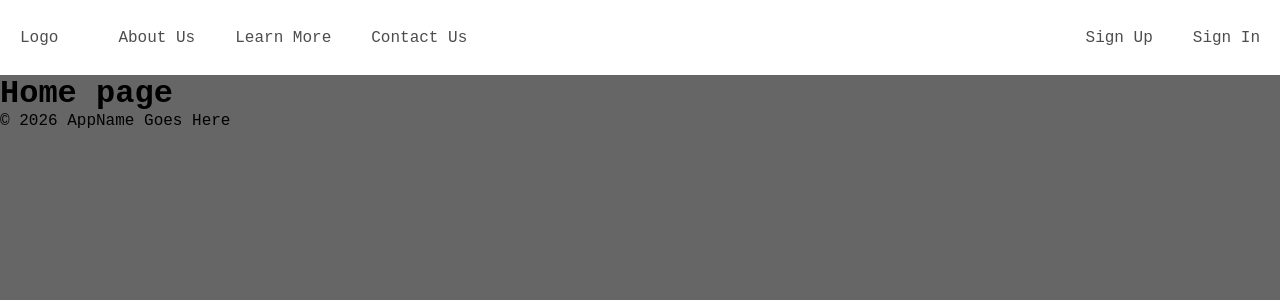
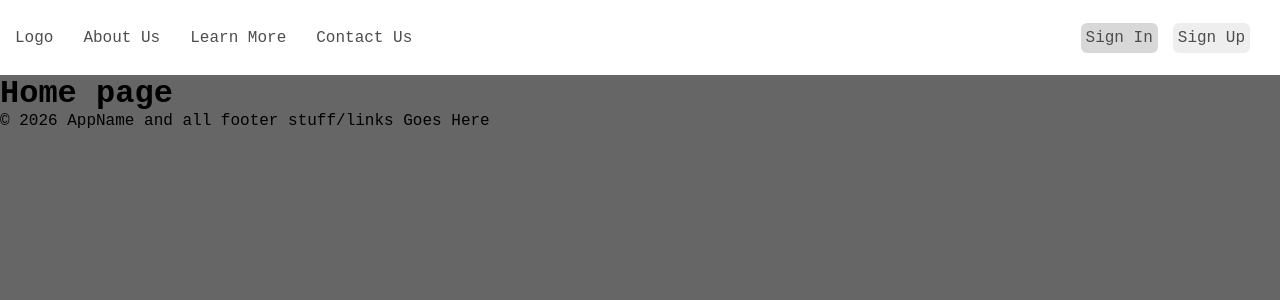
Before and after one commit to nnechi/CS-472, a React (Vite) app in the folder client/: page / in a window 1280 px wide. Shown: the top 300 px of the page. Built offline with nearby package versions, Linux system fonts and the light colour scheme; the HTML template or start-up script is replaced by a standard one.

Commit message:
Added more styling to navbar and changed layout for signin/signup pages

```diff
--- a/client/src/components/Footer.tsx
+++ b/client/src/components/Footer.tsx
@@ -1,6 +1,6 @@
 
 export default function Footer() {
     return(
-        <footer>&#169; 2026 AppName Goes Here</footer>
+        <footer>&#169; 2026 AppName and all footer stuff/links Goes Here</footer>
     )
 }
--- a/client/src/components/Navbar.tsx
+++ b/client/src/components/Navbar.tsx
@@ -33,8 +33,8 @@ export default function Navbar() {
             </div>
 
             <div className="navbar-right">
-                <Link to="/signup">Sign Up</Link>
-                <Link to="/signin">Sign In</Link>
+                <Link to="/login" className="nav-button signin">Sign In</Link>
+                <Link to="/signup" className="nav-button signup">Sign Up</Link>
             </div>
 
         </nav>
--- a/client/src/index.css
+++ b/client/src/index.css
@@ -153,20 +153,23 @@ body {
   background-color: #666666;
 }
 
+/* ----------- Nav bar layout ----------- */
 .navbar {
   width: 100%;
   height: 75px;
+  padding: 0 30px 0 10px;
   display: flex;
   align-items: center;
   justify-content: space-between;
   background-color: #FFFFFF;
+  font-size: 16px;
 }
 
 .navbar a {
   text-decoration: none;
   color: #4D4D4D;
   font-weight: 400;
-  padding: 5px 20px;
+  padding: 6px 5px;
 }
 
 .navbar a:hover {
@@ -181,10 +184,50 @@ body {
   gap: 20px;
 }
 
+.nav-links {
+  display: flex;
+  align-items: center;
+  gap: 20px;
+}
+
 .navbar-right {
   display: flex;
   align-items: center;
+  gap: 15px;
 }
+
+.nav-button {
+  /* display: inline-block; */
+  /* padding: 0px 8px; */
+  border-radius: 6px;
+  text-decoration: none;
+  transition: background-color 0.2s, color 0.2s;
+}
+
+.navbar a.nav-button:hover {
+  text-decoration: none;
+  font-weight: normal;
+  background-color: #f5f5f5;
+}
+
+.signin {
+  color: #333333;
+  background-color: #d8d8d8;
+}
+
+
+.signup {
+  color: #333333;
+  background-color: #eeeeee;
+}
+
+
+
+
+
+
+
+
 
 .sr-only {
   position: absolute;
--- /dev/null
+++ b/client/src/layouts/SignXLayout.tsx
@@ -0,0 +1,13 @@
+import { Outlet } from "react-router-dom"
+import Footer from "../components/Footer"
+
+export default function HomeLayout() {
+    return(
+        <>
+            <main>
+                <Outlet />
+            </main>
+            <Footer />
+        </>
+    )
+}
--- /dev/null
+++ b/client/src/pages/NotFound.tsx
@@ -0,0 +1,6 @@
+
+export default function NotFound() {
+    return (
+        <h1>404 Error. Not found</h1>
+    )
+}
--- a/client/src/pages/SignUp.tsx
+++ b/client/src/pages/SignUp.tsx
@@ -93,7 +93,7 @@ export default function SignUp() {
 
                     <p>
                         Already have an account?
-                        {<Link to="/signin">Sign in</Link>}
+                        {<Link to="/login">Sign in</Link>}
                     </p>
 
                 </form>
--- a/client/src/routes/AppRoutes.tsx
+++ b/client/src/routes/AppRoutes.tsx
@@ -1,11 +1,13 @@
 import { Routes, Route } from "react-router-dom"
 import HomeLayout from "../layouts/HomeLayout"
+import SignXLayout from "../layouts/SignXLayout"
 import Home from "../pages/Home"
 import AboutUs from "../pages/AboutUs"
 import LearnMore from "../pages/LearnMore"
 import ContactUs from "../pages/ContactUs"
 import SignUp from "../pages/SignUp"
 import SignIn from "../pages/SignIn"
+import NotFound from "../pages/NotFound"
 
 export default function AppRoutes() {
     return(
@@ -16,8 +18,12 @@ export default function AppRoutes() {
                 <Route path="about" element={<AboutUs />}/>
                 <Route path="learn-more" element={<LearnMore />} />
                 <Route path="contact" element={<ContactUs />} />
+                <Route path="*" element={<NotFound />} />
+            </Route>
+
+            <Route element={<SignXLayout />}>
+                <Route path="login" element={<SignIn />} />
                 <Route path="signup" element={<SignUp />} />
-                <Route path="signin" element={<SignIn />} />
             </Route>
 
       </Routes>
```
